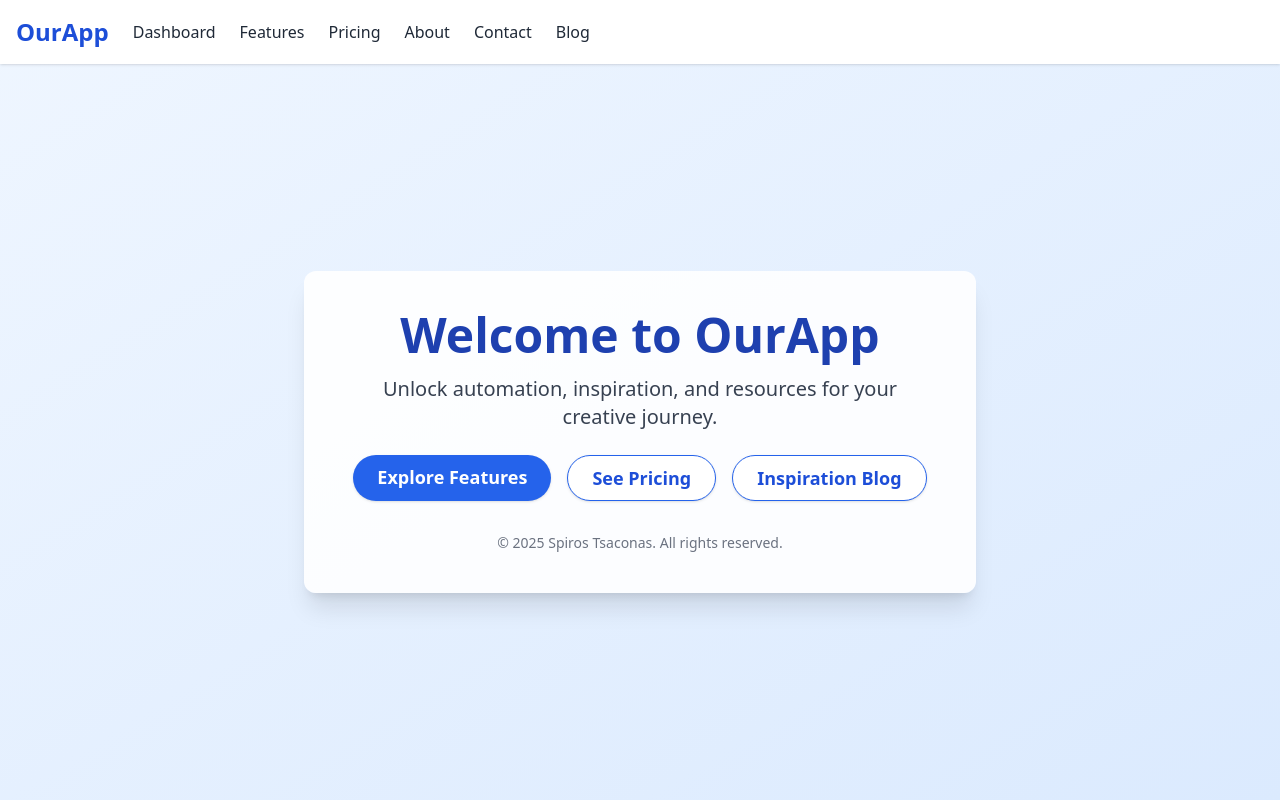
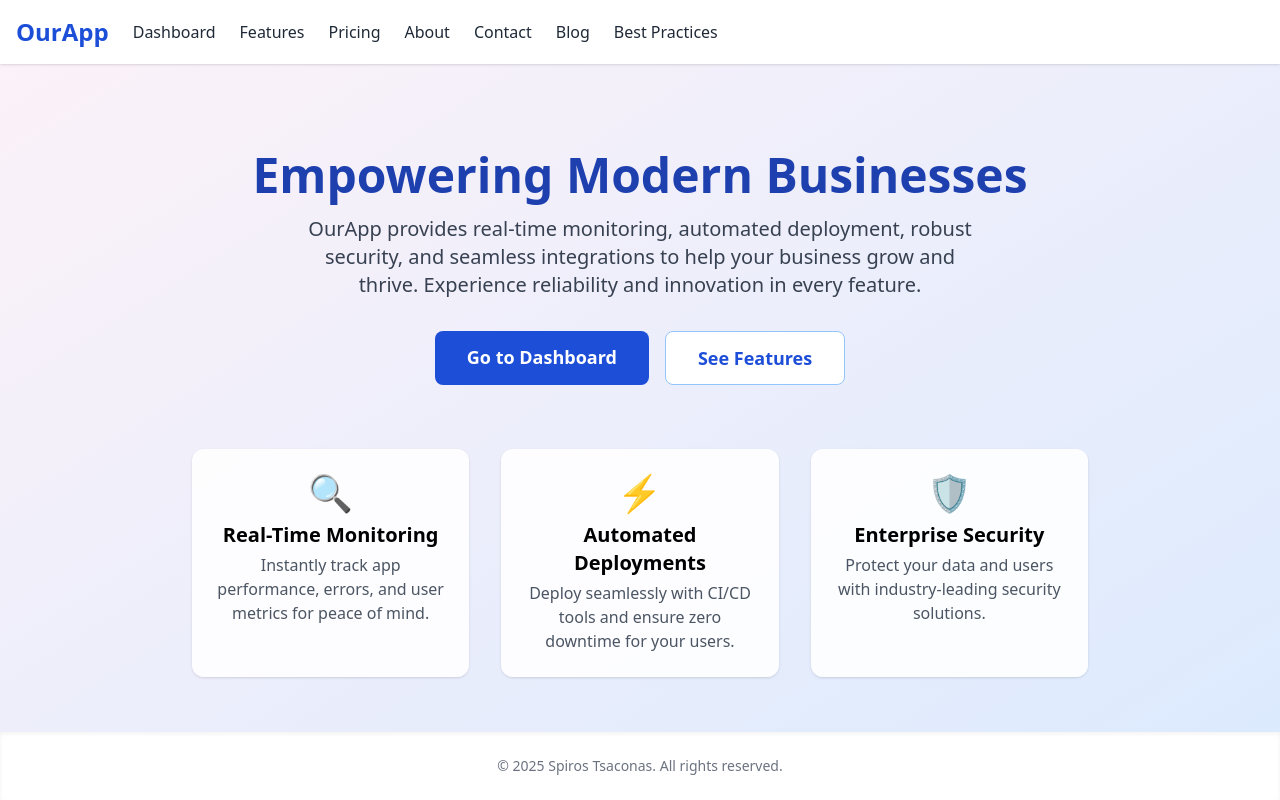
Before and after one commit to Godsend69/ourapp-site, a website: page index.html in a window 1280 px wide. Drawn offline with nearby package versions, Linux system fonts and the light colour scheme.

Commit message:
Update index.html

```diff
--- a/index.html
+++ b/index.html
@@ -1,16 +1,14 @@
 <!DOCTYPE html>
 <html lang="en">
 <head>
-  <meta charset="UTF-8" />
+  <meta charset="UTF-8">
+  <title>OurApp | Modern Solutions for Your Business</title>
   <meta name="viewport" content="width=device-width, initial-scale=1" />
-  <title>OurApp | Welcome</title>
-  <meta name="description" content="Welcome to OurApp – automation, inspiration, and resources for creators and developers." />
-  <link rel="icon" href="favicon.ico" />
+  <link rel="icon" href="favicon.ico">
   <script src="https://cdn.tailwindcss.com"></script>
 </head>
-<body class="bg-gradient-to-br from-blue-50 to-blue-100 min-h-screen flex flex-col">
-  <!-- Navigation Bar -->
-  <nav class="bg-white shadow p-4 flex gap-6 items-center sticky top-0 z-10">
+<body class="bg-gradient-to-br from-pink-50 to-blue-100 min-h-screen flex flex-col">
+  <nav class="bg-white shadow p-4 flex gap-6 items-center">
     <a href="index.html" class="font-bold text-2xl text-blue-700">OurApp</a>
     <a href="dashboard.html" class="text-gray-800 hover:text-blue-600">Dashboard</a>
     <a href="features.html" class="text-gray-800 hover:text-blue-600">Features</a>
@@ -18,23 +16,38 @@
     <a href="about-us.html" class="text-gray-800 hover:text-blue-600">About</a>
     <a href="contact.html" class="text-gray-800 hover:text-blue-600">Contact</a>
     <a href="blog.html" class="text-gray-800 hover:text-blue-600">Blog</a>
+    <a href="best-practices.html" class="text-gray-800 hover:text-blue-600">Best Practices</a>
   </nav>
-  <!-- Hero Section -->
-  <main class="flex-grow flex items-center justify-center">
-    <section class="bg-white bg-opacity-90 rounded-xl shadow-xl p-10 max-w-2xl w-full my-16 mx-2 text-center">
-      <h1 class="text-5xl font-extrabold text-blue-800 mb-4">Welcome to OurApp</h1>
-      <p class="text-xl text-gray-700 mb-6">
-        Unlock automation, inspiration, and resources for your creative journey.
-      </p>
-      <div class="flex flex-wrap justify-center gap-4 mb-8">
-        <a href="features.html" class="bg-blue-600 hover:bg-blue-700 text-white px-6 py-2 rounded-full font-semibold text-lg shadow">Explore Features</a>
-        <a href="pricing.html" class="bg-white hover:bg-blue-50 text-blue-700 border border-blue-600 px-6 py-2 rounded-full font-semibold text-lg shadow">See Pricing</a>
-        <a href="blog.html" class="bg-white hover:bg-blue-50 text-blue-700 border border-blue-600 px-6 py-2 rounded-full font-semibold text-lg shadow">Inspiration Blog</a>
+  <main class="flex-grow flex flex-col items-center justify-center text-center">
+    <h1 class="text-5xl font-extrabold text-blue-800 mt-20 mb-4">Empowering Modern Businesses</h1>
+    <p class="text-xl text-gray-700 mb-8 max-w-2xl">
+      OurApp provides real-time monitoring, automated deployment, robust security, and seamless integrations to help your business grow and thrive.
+      Experience reliability and innovation in every feature.
+    </p>
+    <div class="flex flex-col sm:flex-row gap-4 mb-16">
+      <a href="dashboard.html" class="bg-blue-700 text-white px-8 py-3 rounded-lg font-bold text-lg hover:bg-blue-800 transition">Go to Dashboard</a>
+      <a href="features.html" class="bg-white border border-blue-300 text-blue-700 px-8 py-3 rounded-lg font-bold text-lg hover:bg-blue-50 transition">See Features</a>
+    </div>
+    <div class="grid grid-cols-1 md:grid-cols-3 gap-8 w-full max-w-4xl">
+      <div class="bg-white bg-opacity-90 rounded-xl shadow p-6 flex flex-col items-center">
+        <div class="text-blue-700 text-4xl mb-2">🔍</div>
+        <div class="font-bold text-xl mb-1">Real-Time Monitoring</div>
+        <div class="text-gray-600 text-center">Instantly track app performance, errors, and user metrics for peace of mind.</div>
       </div>
-      <div class="text-gray-500 mt-6 text-sm">
-        &copy; 2025 Spiros Tsaconas. All rights reserved.
+      <div class="bg-white bg-opacity-90 rounded-xl shadow p-6 flex flex-col items-center">
+        <div class="text-blue-700 text-4xl mb-2">⚡</div>
+        <div class="font-bold text-xl mb-1">Automated Deployments</div>
+        <div class="text-gray-600 text-center">Deploy seamlessly with CI/CD tools and ensure zero downtime for your users.</div>
       </div>
-    </section>
+      <div class="bg-white bg-opacity-90 rounded-xl shadow p-6 flex flex-col items-center">
+        <div class="text-blue-700 text-4xl mb-2">🛡️</div>
+        <div class="font-bold text-xl mb-1">Enterprise Security</div>
+        <div class="text-gray-600 text-center">Protect your data and users with industry-leading security solutions.</div>
+      </div>
+    </div>
   </main>
+  <footer class="bg-white shadow-inner py-6 text-center text-sm text-gray-500 mt-12">
+    &copy; 2025 Spiros Tsaconas. All rights reserved.
+  </footer>
 </body>
 </html>
```
